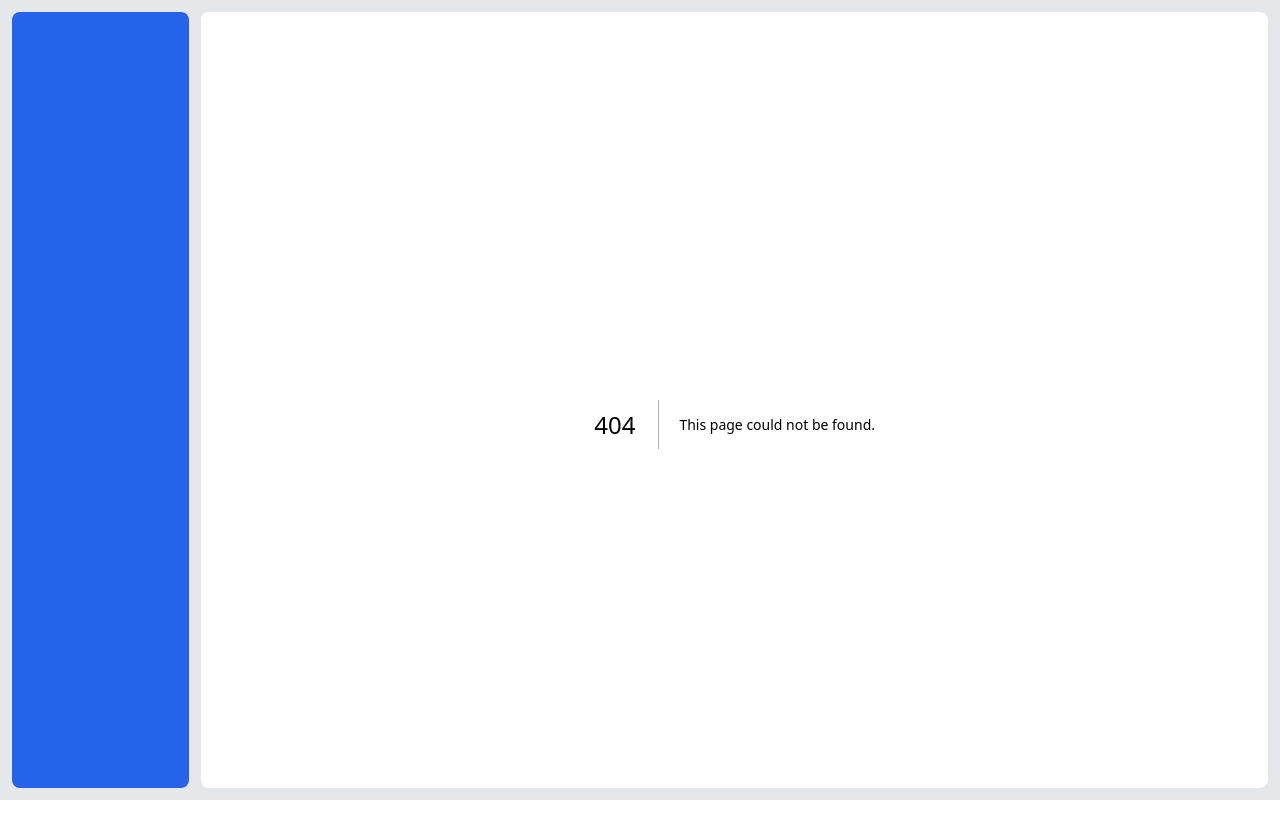
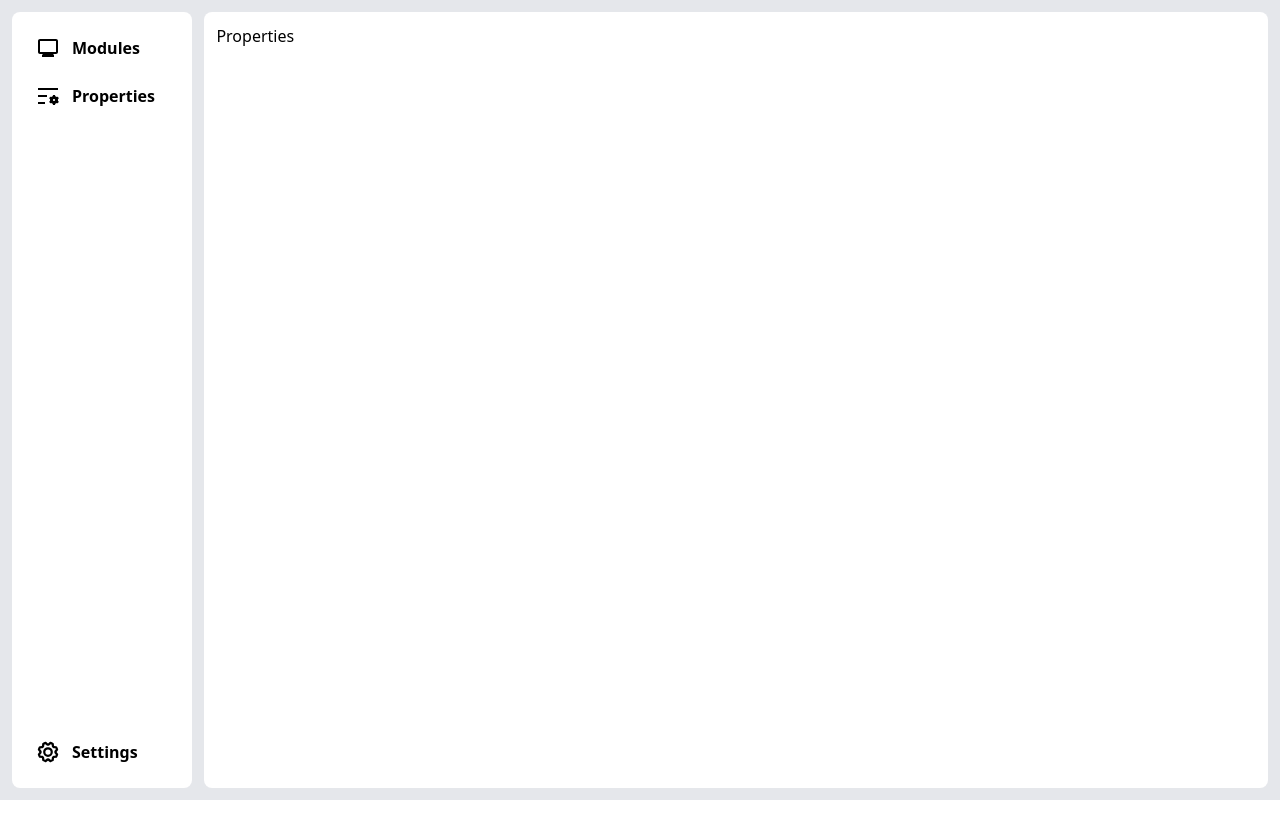
Before and after one commit to Zalaya/configuration-service, a Next.js app in the folder frontend/: page /properties in a window 1280 px wide. Before the commit this address had no page. After the commit the page ends 800 px from the top, so only its background shows below. Built offline with nearby package versions, Linux system fonts and the light colour scheme.

Commit message:
feat(routes): add the routes and the sidebar configuration, now we will have to do a refactoring cycle

```diff
--- /dev/null
+++ b/frontend/src/app/properties/page.tsx
@@ -0,0 +1,9 @@
+const Properties = () => {
+  return (
+    <div>
+      <h1>Properties</h1>
+    </div>
+  );
+};
+
+export default Properties;
--- /dev/null
+++ b/frontend/src/app/settings/page.tsx
@@ -0,0 +1,9 @@
+const Settings = () => {
+  return (
+    <div>
+      <h1>Settings</h1>
+    </div>
+  );
+};
+
+export default Settings;
--- a/frontend/src/components/Container.tsx
+++ b/frontend/src/components/Container.tsx
@@ -5,7 +5,7 @@ import Sidebar from "./Sidebar";
 
 interface ContainerProps {
   children: ReactNode;
-}
+};
 
 const Container = ({ children }: ContainerProps) => {
   return (
--- a/frontend/src/components/Panel.tsx
+++ b/frontend/src/components/Panel.tsx
@@ -2,7 +2,7 @@ import { ReactNode } from "react";
 
 interface PanelProps {
   children: ReactNode;
-}
+};
 
 const Panel = ({ children }: PanelProps) => {
   return (
--- a/frontend/src/components/Sidebar.tsx
+++ b/frontend/src/components/Sidebar.tsx
@@ -1,7 +1,19 @@
+import { MdMonitor } from "react-icons/md";
+import { RiListSettingsFill } from "react-icons/ri";
+import { PiGearBold } from "react-icons/pi";
+import SidebarItem from "./SidebarItem";
+
+
 const Sidebar = () => {
   return (
-    <div className="h-full bg-blue-600 w-1/6 rounded-lg">
-
+    <div className="h-full bg-white w-1/6 rounded-lg p-3 flex flex-col justify-between">
+      <div>
+        <SidebarItem href="/modules" icon={<MdMonitor />} label="Modules" />
+        <SidebarItem href="/properties" icon={<RiListSettingsFill />} label="Properties" />
+      </div>
+      <div>
+        <SidebarItem href="/settings" icon={<PiGearBold />} label="Settings" />
+      </div>
     </div>
   );
 };
--- /dev/null
+++ b/frontend/src/components/SidebarItem.tsx
@@ -0,0 +1,23 @@
+import Link from "next/link";
+import { ReactNode } from "react";
+
+interface SidebarItemProps {
+  href: string;
+  icon: ReactNode;
+  label: string;
+};
+
+const SidebarItem = ({ href, icon, label }: SidebarItemProps) => {
+  return (
+    <Link href={href} className="flex text-black items-center gap-3 p-3 rounded-lg hover:bg-gray-200 transition-all duration-200 hover:text-blue-700">
+      <div className="text-2xl">
+        {icon}
+      </div>
+      <span className="font-semibold">
+        {label}
+      </span>
+    </Link>
+  );
+};
+
+export default SidebarItem;
```
Also changed, not shown: frontend/package.json (+4 -3 lines), 1 other file (tests, documents, lock files or other folders).
